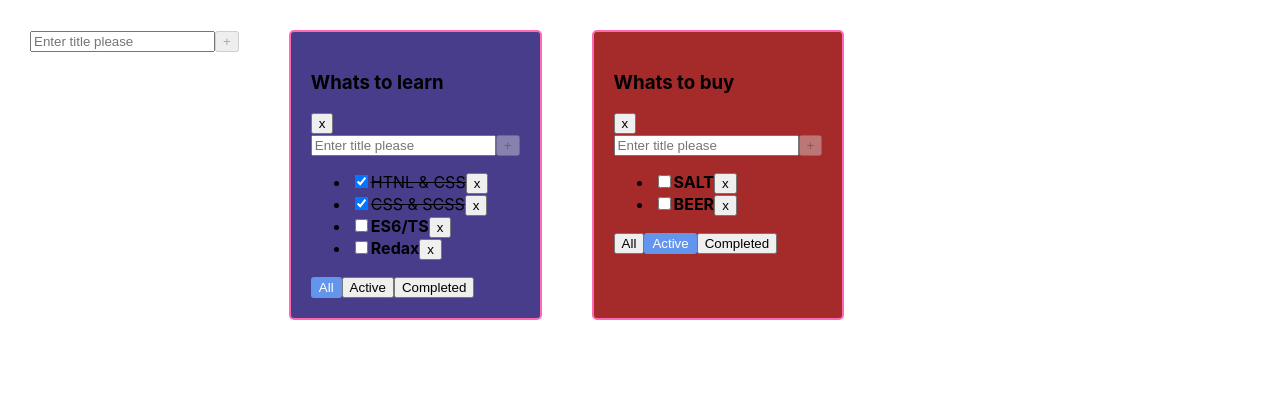
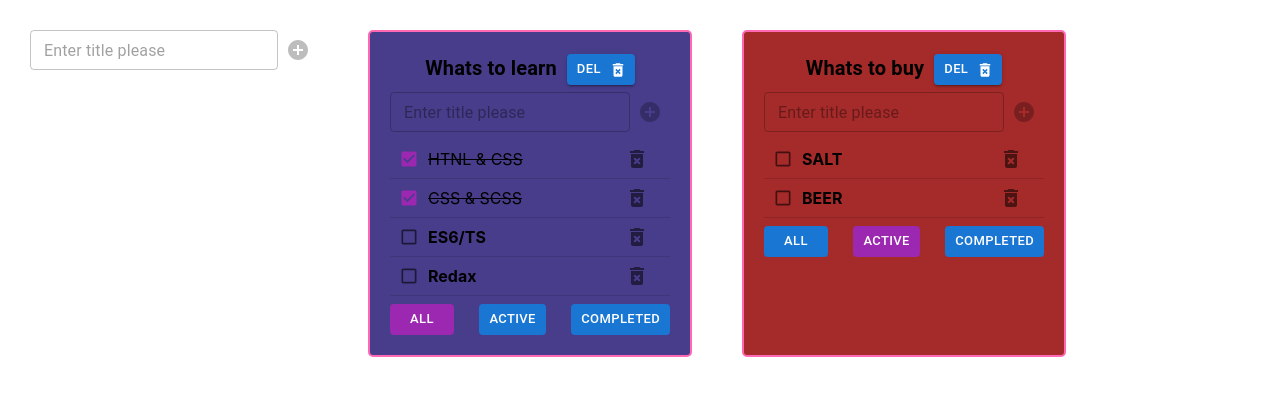
Before and after one commit to Alex62510/1-todolist, a React (Create React App) app: page / in a window 1280 px wide. Shown: the top 396 px of the page. Built offline with nearby package versions, Linux system fonts and the light colour scheme.

Commit message:
commit-07- material ui

```diff
--- a/package.json
+++ b/package.json
@@ -3,6 +3,10 @@
   "version": "0.1.0",
   "private": true,
   "dependencies": {
+    "@emotion/react": "^11.10.6",
+    "@emotion/styled": "^11.10.6",
+    "@mui/icons-material": "^5.11.16",
+    "@mui/material": "^5.12.0",
     "@testing-library/jest-dom": "^5.16.5",
     "@testing-library/react": "^13.4.0",
     "@testing-library/user-event": "^13.5.0",
--- a/src/AddItemForm.tsx
+++ b/src/AddItemForm.tsx
@@ -1,17 +1,22 @@
 import React, {ChangeEvent, KeyboardEvent, useState} from "react";
+import AddCircleIcon from '@mui/icons-material/AddCircle';
 
-type AddItemFormType={
-    addNewItem:(title: string) => void
+import {IconButton, TextField} from "@mui/material";
+
+type AddItemFormType = {
+    addNewItem: (title: string) => void
 
 }
-export const AddItemForm = (props:AddItemFormType) => {
+export const AddItemForm = (props: AddItemFormType) => {
     const [title, setTitle] = useState<string>("")
-    const [error, setError]= useState<boolean>(false)
+    const [error, setError] = useState<boolean>(false)
     const addItem = () => {
-        const trimmedTitle= title.trim()
-        if(trimmedTitle){
+        const trimmedTitle = title.trim()
+        if (trimmedTitle) {
             props.addNewItem(trimmedTitle)
-        } else {setError(true)}
+        } else {
+            setError(true)
+        }
         setTitle("")
     }
     const setLocalItemHandler = (e: ChangeEvent<HTMLInputElement>) => {
@@ -29,21 +34,21 @@ export const AddItemForm = (props:AddItemFormType) => {
     const longTaskTitleWarning = (title.length > recommendingTitlelength && title.length < maxTitlelength) &&
         <div style={{color: "hotpink"}}>title must be shorter</div>
     return (
-        <div>
-            <input
+        <div className={'add-form'}>
+            <TextField
                 onKeyDown={onKeyDownAddItemHandler}
                 placeholder={"Enter title please"}
                 value={title}
                 onChange={setLocalItemHandler}
-                className={error ? 'input-error' : ""}
+                error={error}
+               size={"small"}
+                helperText={longTaskTitleError||longTaskTitleWarning}
             />
-
-            <button
+            <IconButton
                 disabled={isAddItemNotPossible}
-                onClick={addItem}>+
-            </button>
-            {longTaskTitleWarning}
-            {longTaskTitleError}
+                onClick={addItem}>
+                <AddCircleIcon/>
+            </IconButton>
         </div>
     )
 }
--- a/src/App.css
+++ b/src/App.css
@@ -7,12 +7,14 @@
   margin-right: 50px;
 }
 .todolist {
+  width: 280px;
   border: 2px solid hotpink;
   border-radius: 5px;
   padding: 20px;
   background-color: darkslateblue;
   height: max-content;
 }.todolist-empty {
+   width: 280px;
   border: 2px solid hotpink;
   border-radius: 5px;
   padding: 20px;
@@ -35,3 +37,12 @@
   outline: none;
   border: 2px solid red;
 }
+.btn-filter-container {
+  display: flex;
+  justify-content: space-between;
+}
+.add-form {
+  display: flex;
+  justify-content: space-between;
+  align-items: start;
+}
--- a/src/EditableSpan.tsx
+++ b/src/EditableSpan.tsx
@@ -1,4 +1,5 @@
 import React, {ChangeEvent, FC, useState} from 'react';
+import {TextField} from "@mui/material";
 
 type EditableSpanPropsType = {
     title: string
@@ -22,7 +23,9 @@ const offEditInput=() => {
     }
     return (
         editMode ?
-            <input
+            <TextField
+                size="small"
+                variant="standard"
                 value={localTitle}
                 autoFocus={true}
                 onChange={changeLocalTitle}
--- a/src/Todolist.tsx
+++ b/src/Todolist.tsx
@@ -2,6 +2,9 @@ import React, {ChangeEvent, FC} from 'react';
 import {FilterVuluesType, TaskType} from "./App";
 import {AddItemForm} from "./AddItemForm";
 import EditableSpan from "./EditableSpan";
+import {Button, Checkbox, IconButton, List, ListItem, Typography} from "@mui/material";
+import DeleteForeverIcon from '@mui/icons-material/DeleteForever';
+
 
 type TodolistPropsType = {
     title: string
@@ -13,8 +16,8 @@ type TodolistPropsType = {
     addTask: (title: string, todolistId: string) => void
     todolistId: string
     removeTodoLists: (todolistId: string) => void
-    changeTaskTitle:(taskId: string, title: string, todolistId: string)=>void
-    changeTodolistTitle:(title: string, todolistId: string )=>void
+    changeTaskTitle: (taskId: string, title: string, todolistId: string) => void
+    changeTodolistTitle: (title: string, todolistId: string) => void
 
 }
 
@@ -32,63 +35,92 @@ const Todolist: FC<TodolistPropsType> = (props) => {
     const addItem = (title: string) => {
         props.addTask(title, props.todolistId)
     }
-    const changeTodolistTitle=(title:string)=>{
-        props.changeTodolistTitle(title,props.todolistId)
+    const changeTodolistTitle = (title: string) => {
+        props.changeTodolistTitle(title, props.todolistId)
     }
     const todoListItems = props.tasks.map((task) => {
         const removeTaskHandler = () => props.remoteTask(task.id, props.todolistId)
-        const changeTaskTitleSpan=(title:string)=>{
+        const changeTaskTitleSpan = (title: string) => {
             props.changeTaskTitle(task.id, title, props.todolistId)
 
         }
         const changeTaskStatus = (e: ChangeEvent<HTMLInputElement>) => props.changeTaskStatus(task.id, e.currentTarget.checked, props.todolistId)
 
         return (
-            <li>
-                <input type="checkbox"
-                       checked={task.isDone}
-                       onChange={changeTaskStatus}
+            <ListItem
+                divider
+                disablePadding
+                secondaryAction={<IconButton size="small" onClick={removeTaskHandler}>
+                    <DeleteForeverIcon/>
+                </IconButton>}>
+                <Checkbox
+                    color="secondary"
+                    size="small"
+                    checked={task.isDone}
+                    onChange={changeTaskStatus}
                 />
-
                 <EditableSpan
                     title={task.title}
                     spanClases={task.isDone ? 'task-done' : 'task'}
                     changeTaskTitleSpan={changeTaskTitleSpan}
                 />
-                <button onClick={removeTaskHandler}>x</button>
-            </li>
+
+            </ListItem>
         )
     })
     return (
         <div className={todoClass}>
-            <h3><EditableSpan title={props.title} changeTaskTitleSpan={changeTodolistTitle}/></h3>
-            <button onClick={() => props.removeTodoLists(props.todolistId)}>x</button>
+            <Typography
+                variant="h6"
+                align="center"
+                fontWeight="bold"
+                gutterBottom
+            >
+                <EditableSpan title={props.title} changeTaskTitleSpan={changeTodolistTitle}/>
+                <Button
+                    variant={"contained"}
+                    endIcon={<DeleteForeverIcon/>}
+                    size="small"
+                    onClick={() => props.removeTodoLists(props.todolistId)}
+                    sx={{ml: "10px"}}>
+                    DEL
+                </Button>
+            </Typography>
             <AddItemForm addNewItem={addItem}/>
-            <ul>
+            <List>
                 {todoListItems}
-            </ul>
-            <div>
-                <button
-                    className={props.filter === 'All' ? 'btn-active' : ""}
+            </List>
+            <div className={"btn-filter-container"}>
+                <Button
+                    variant="contained"
+                    size="small"
+                    disableElevation
+                    color={props.filter === 'All' ? 'secondary' : "primary"}
                     onClick={() => {
                         props.changeTodoListFilter("All", props.todolistId)
                     }}>
                     All
-                </button>
-                <button
-                    className={props.filter === 'Active' ? 'btn-active' : ""}
+                </Button>
+                <Button
+                    variant="contained"
+                    size="small"
+                    disableElevation
+                    color={props.filter === 'Active' ? 'secondary' : "primary"}
                     onClick={() => {
                         props.changeTodoListFilter("Active", props.todolistId)
                     }}>
                     Active
-                </button>
-                <button
-                    className={props.filter === 'Completed' ? 'btn-active' : ""}
+                </Button>
+                <Button
+                    variant="contained"
+                    size="small"
+                    disableElevation
+                    color={props.filter === 'Completed' ? 'secondary' : "primary"}
                     onClick={() => {
                         props.changeTodoListFilter("Completed", props.todolistId)
                     }}>
                     Completed
-                </button>
+                </Button>
             </div>
         </div>
     );
```
Also changed, not shown: 1 other file (tests, documents, lock files or other folders).
